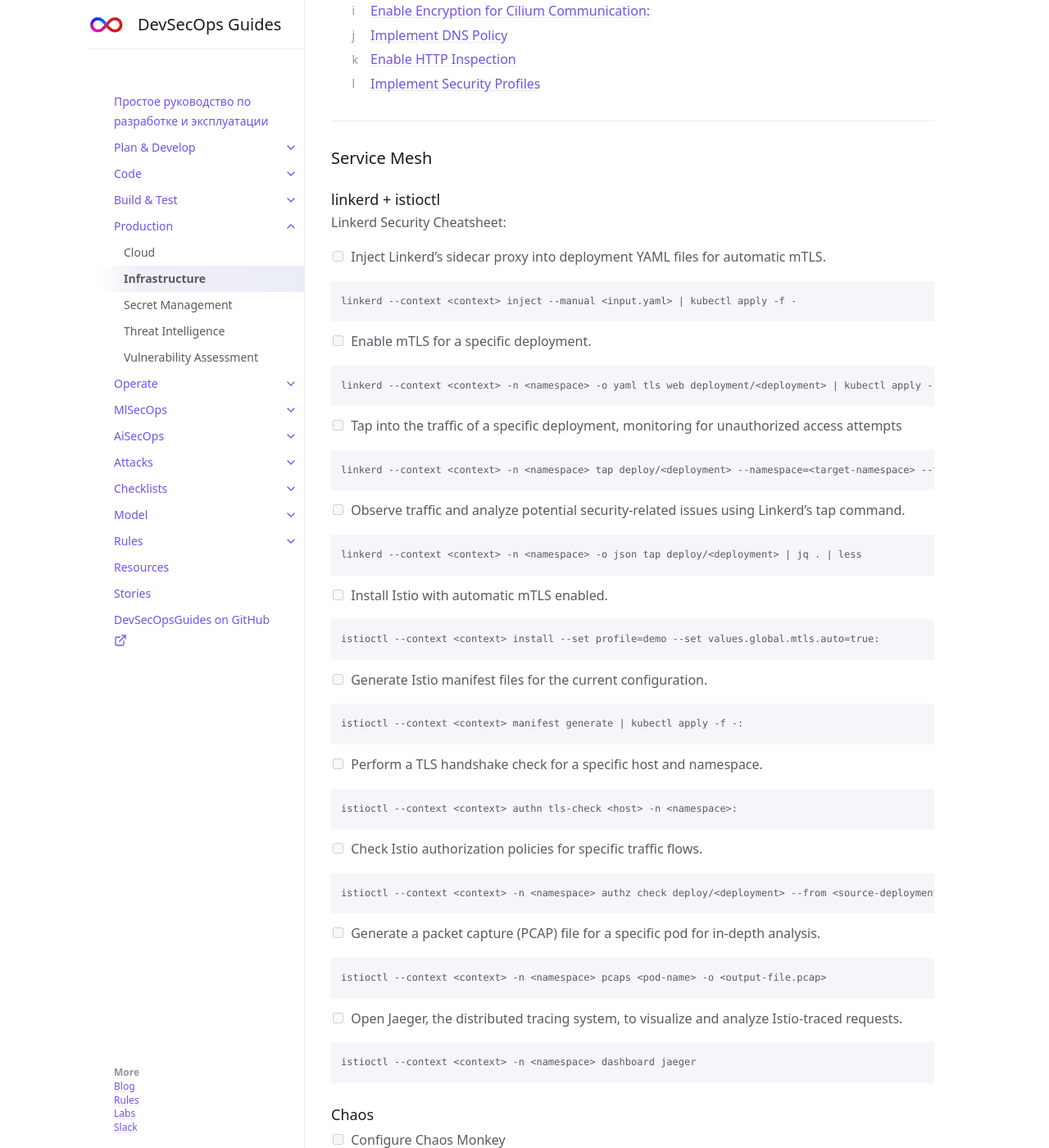
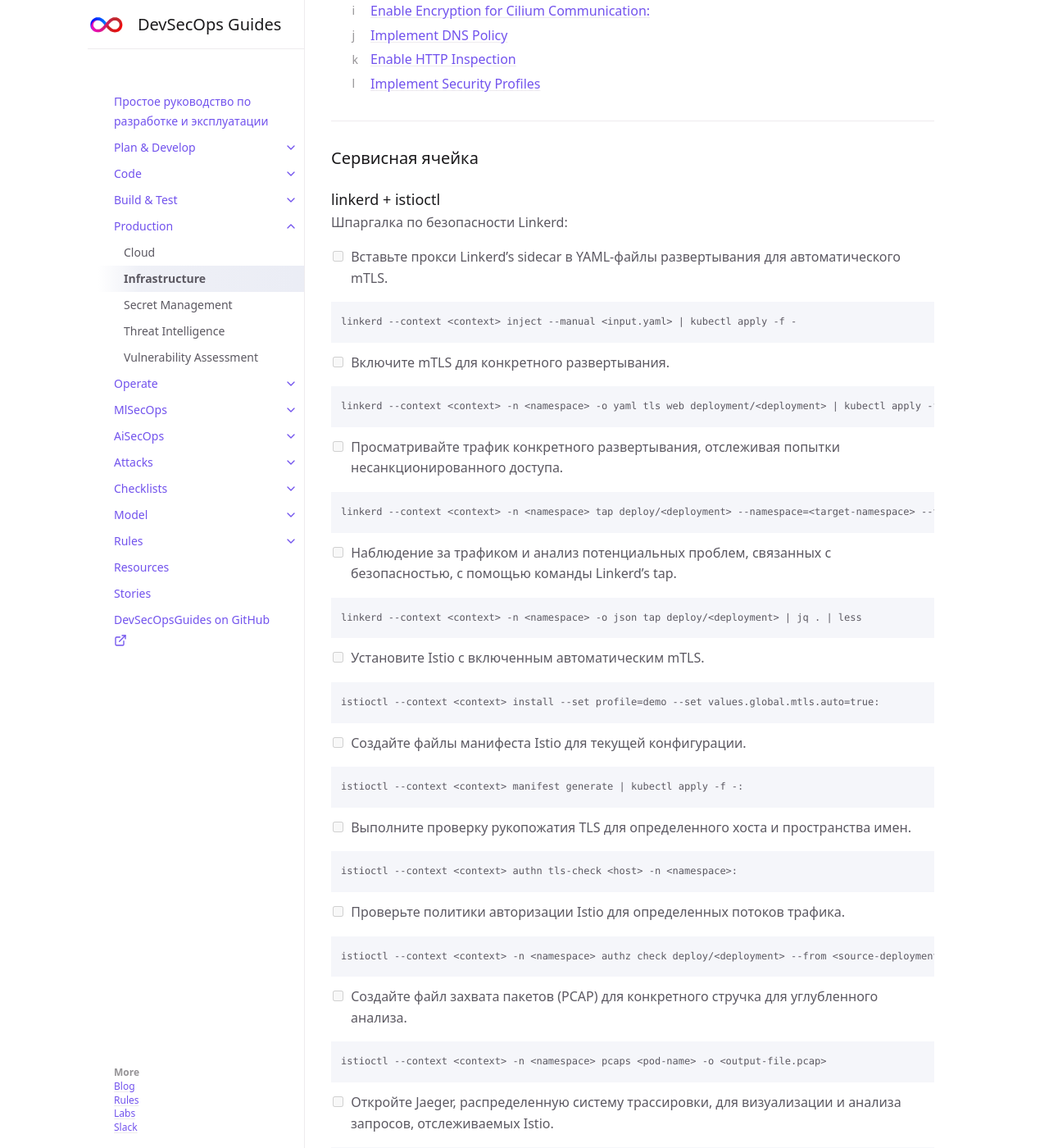
Before and after one commit to 2artem2/Work-Stuff, a Jekyll site: the page built from docs/production/infrastructure.md, in a window 1280 px wide and 1400 px high, scrolled down 4253 px. Shown: the whole window at 82% size. Built offline with Jekyll 4.4.1, drawn with Linux system fonts in a browser that asks for light colours; some of the changed text lies outside the part shown.

Commit message:
infrastructure.md

````diff
--- a/docs/production/infrastructure.md
+++ b/docs/production/infrastructure.md
@@ -4,10 +4,10 @@ title: Infrastructure
 parent: Production
 ---
 
-# Infrastructure
+# Инфраструктура
 {: .no_toc }
 
-## Table of contents
+## Оглавление
 {: .no_toc .text-delta }
 
 1. TOC
@@ -16,75 +16,75 @@ parent: Production
 ---
 
 
-## Service Mesh
+## Сервисная ячейка
 
 
 ### linkerd + istioctl
 
-Linkerd Security Cheatsheet:
-
-
-
-- [ ] Inject Linkerd's sidecar proxy into deployment YAML files for automatic mTLS.
+Шпаргалка по безопасности Linkerd:
+
+
+
+- [ ] Вставьте прокси Linkerd's sidecar в YAML-файлы развертывания для автоматического mTLS.
 
 ```
 linkerd --context <context> inject --manual <input.yaml> | kubectl apply -f -
 ```
 
-- [ ] Enable mTLS for a specific deployment.
+- [ ] Включите mTLS для конкретного развертывания.
 
 ```
 linkerd --context <context> -n <namespace> -o yaml tls web deployment/<deployment> | kubectl apply -f -
 ```
 
 
-- [ ] Tap into the traffic of a specific deployment, monitoring for unauthorized access attempts
+- [ ] Просматривайте трафик конкретного развертывания, отслеживая попытки несанкционированного доступа.
 
 ```
 linkerd --context <context> -n <namespace> tap deploy/<deployment> --namespace=<target-namespace> --to <target-deployment> --method=<http-method>
 ```
 
 
-- [ ] Observe traffic and analyze potential security-related issues using Linkerd's tap command.
+- [ ] Наблюдение за трафиком и анализ потенциальных проблем, связанных с безопасностью, с помощью команды Linkerd's tap.
 
 ```
 linkerd --context <context> -n <namespace> -o json tap deploy/<deployment> | jq . | less
 ```
 
 
-- [ ] Install Istio with automatic mTLS enabled.
+- [ ] Установите Istio с включенным автоматическим mTLS.
 
 ```
 istioctl --context <context> install --set profile=demo --set values.global.mtls.auto=true:
 ```
 
-- [ ] Generate Istio manifest files for the current configuration.
+- [ ] Создайте файлы манифеста Istio для текущей конфигурации.
 
 ```
 istioctl --context <context> manifest generate | kubectl apply -f -:
 ```
 
-- [ ] Perform a TLS handshake check for a specific host and namespace.
+- [ ] Выполните проверку рукопожатия TLS для определенного хоста и пространства имен.
 
 ```
 istioctl --context <context> authn tls-check <host> -n <namespace>:
 ```
 
 
-- [ ] Check Istio authorization policies for specific traffic flows.
+- [ ] Проверьте политики авторизации Istio для определенных потоков трафика.
 
 ```
 istioctl --context <context> -n <namespace> authz check deploy/<deployment> --from <source-deployment> --to <target-deployment> --namespace=<target-namespace> --method=<http-method>
 ```
 
 
-- [ ] Generate a packet capture (PCAP) file for a specific pod for in-depth analysis.
+- [ ] Создайте файл захвата пакетов (PCAP) для конкретного стручка для углубленного анализа.
 
 ```
 istioctl --context <context> -n <namespace> pcaps <pod-name> -o <output-file.pcap>
 ```
 
-- [ ] Open Jaeger, the distributed tracing system, to visualize and analyze Istio-traced requests.
+- [ ] Откройте Jaeger, распределенную систему трассировки, для визуализации и анализа запросов, отслеживаемых Istio.
 
 ```
 istioctl --context <context> -n <namespace> dashboard jaeger
@@ -93,9 +93,9 @@ istioctl --context <context> -n <namespace> dashboard jaeger
 ### Chaos
 
 
-- [ ] Configure Chaos Monkey
-
-Edit the `chaos.properties` file to specify the target service, frequency of chaos events, and other settings.
+- [ ] Настройте Chaos Monkey
+
+Отредактируйте файл `chaos.properties`, чтобы указать целевой сервис, частоту событий хаоса и другие настройки.
 
 - [ ] Start Chaos Monkey
 
````
